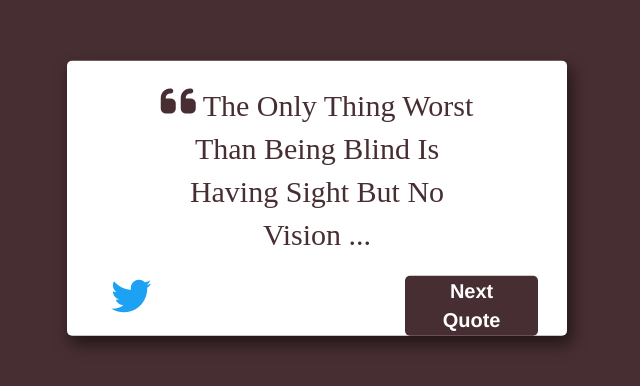
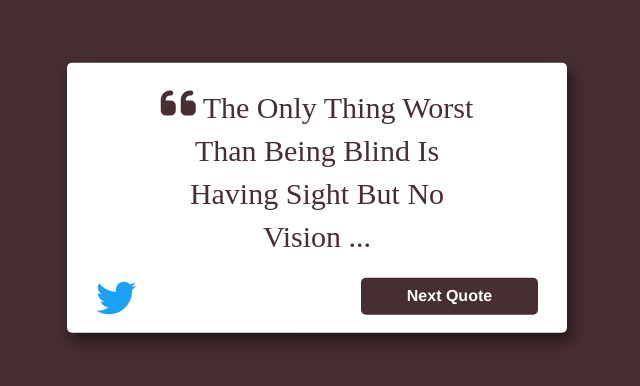
Before and after one commit to TyTia77/quotes, a plain HTML site: page index.html in a window 1280 px wide. Shown: the part 202-588 px from the top of the page, without its empty margins (323-963 px from the left). Drawn offline with nearby package versions, Linux system fonts and the light colour scheme; a web font is replaced by a local one.

Commit message:
ui changes

```diff
--- a/index.html
+++ b/index.html
@@ -26,7 +26,7 @@
         </div>
         <footer class="row">
             <a class="col-xs-offset-1 col-xs-2 fa fa-twitter twitter-icon" aria-hidden="true" data-text="Tweet This Quote!"></a>
-            <button class="col-xs-offset-5 col-xs-3 btn-next">next quote</button>
+            <button class="col-xs-offset-4 col-xs-4 btn-next">next quote</button>
         </footer>
     </div>
 <script src="js/scripts.js"></script>
--- a/styles/styles.css
+++ b/styles/styles.css
@@ -45,8 +45,8 @@ main{
 
 .btn-next{
     /*float: right;*/
-    font-size: 20px;
-    /*padding: 5px 10px;*/
+    font-size: 16px;
+    padding: 7px 0px;
     border-radius: 5px;
     border: none;
     font-weight: bold;
@@ -57,6 +57,7 @@ main{
 .twitter-icon{
     position: relative;
     color: #1DA1F2;
+    padding:0 0 15px 0!important;
     font-size: 40px!important;
 }
 
```
